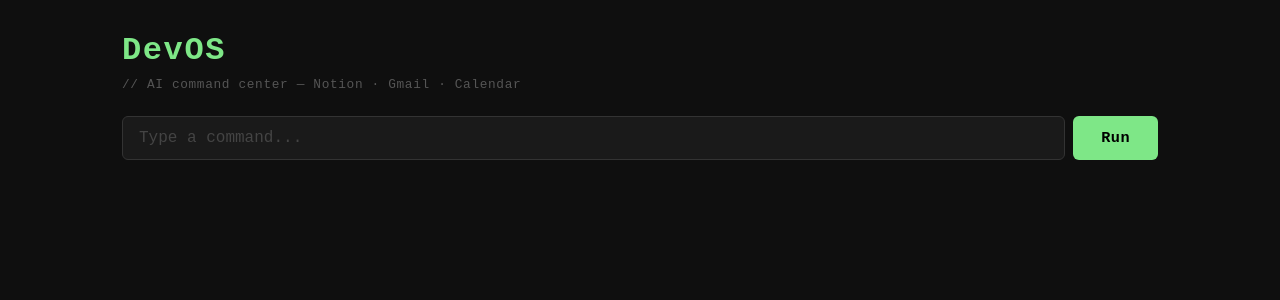
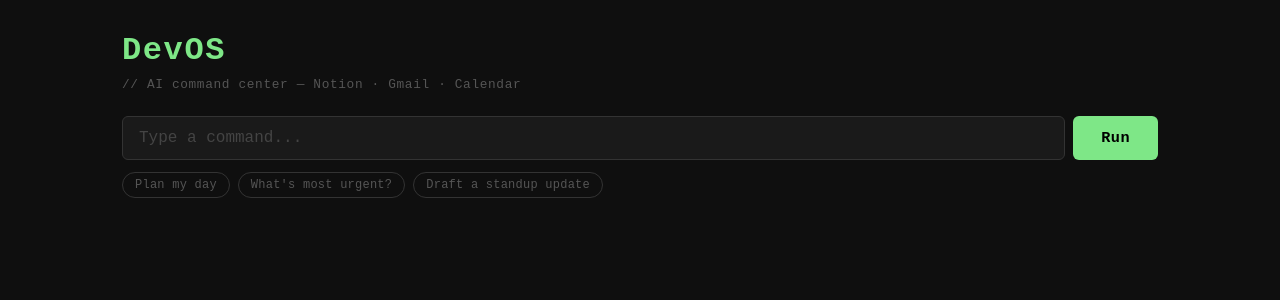
Before and after one commit to AjayMaan13/DevOS, a React (Create React App) app in the folder client/: page / in a window 1280 px wide. Shown: the top 300 px of the page. Built offline with nearby package versions, Linux system fonts and the light colour scheme.

Commit message:
added suggestions

```diff
--- a/client/src/components/CommandBar.jsx
+++ b/client/src/components/CommandBar.jsx
@@ -1,4 +1,10 @@
 import { useState } from 'react';
+
+const SUGGESTIONS = [
+  'Plan my day',
+  "What's most urgent?",
+  'Draft a standup update',
+];
 
 function CommandBar({ onSubmit, loading }) {
   const [value, setValue] = useState('');
@@ -15,7 +21,13 @@ function CommandBar({ onSubmit, loading }) {
     }
   }
 
+  function handleSuggestion(text) {
+    setValue(text);
+    onSubmit(text);
+  }
+
   return (
+    <div>
       <div className="command-bar">
         <input
           type="text"
@@ -29,6 +41,16 @@ function CommandBar({ onSubmit, loading }) {
           {loading ? 'Thinking...' : 'Run'}
         </button>
       </div>
+      {!loading && (
+        <div className="suggestions">
+          {SUGGESTIONS.map((s) => (
+            <button key={s} className="suggestion-chip" onClick={() => handleSuggestion(s)}>
+              {s}
+            </button>
+          ))}
+        </div>
+      )}
+    </div>
   );
 }
 
--- a/client/src/index.css
+++ b/client/src/index.css
@@ -144,6 +144,34 @@ h1 {
   font-size: 0.875rem;
 }
 
+/* ── Suggestion Chips ─────────────────────────── */
+
+.suggestions {
+  display: flex;
+  gap: 0.5rem;
+  margin-top: -1.25rem;
+  margin-bottom: 1.5rem;
+  flex-wrap: wrap;
+}
+
+.suggestion-chip {
+  padding: 0.3rem 0.75rem;
+  background: transparent;
+  border: 1px solid #333;
+  color: #555;
+  font-family: inherit;
+  font-size: 0.75rem;
+  border-radius: 20px;
+  cursor: pointer;
+  transition: border-color 0.15s, color 0.15s;
+  letter-spacing: 0.02em;
+}
+
+.suggestion-chip:hover {
+  border-color: #7ee787;
+  color: #7ee787;
+}
+
 /* ── Code Editor Panel ────────────────────────── */
 
 .code-editor-panel {
```
Also changed, not shown: 1 other file (tests, documents, lock files or other folders). Lines whose indentation alone changed are shown as unchanged.
